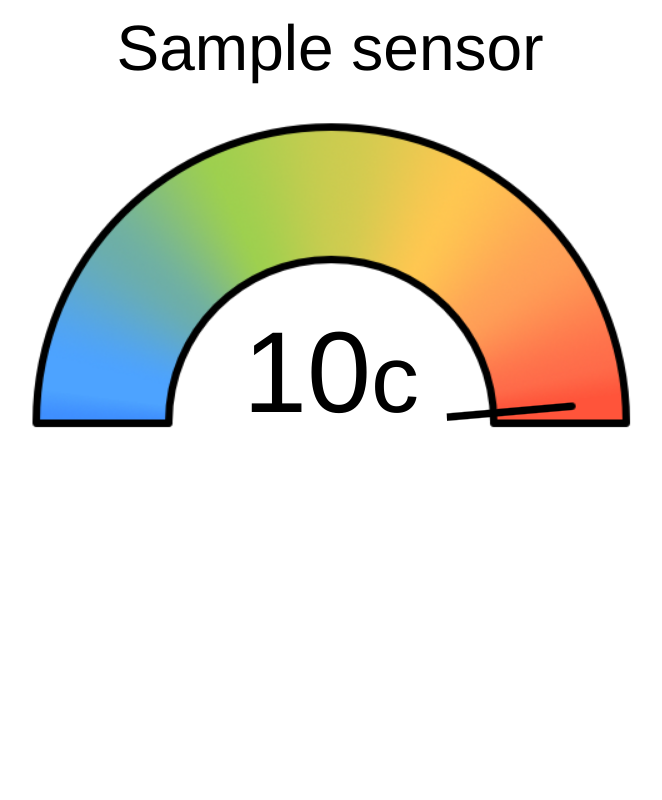
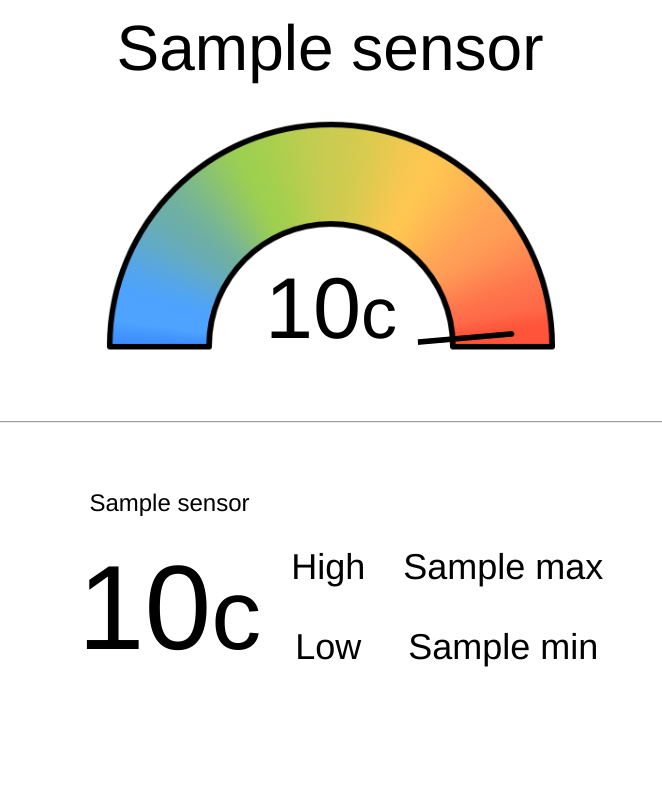
Before and after one commit to Benzoate/thermopylae, a Django app: template temperature/templates/temperature_index.html in a window 1280 px wide. Shown: the whole page, without its empty margins (310-972 px from the left). Run offline with Django 3.2, Linux system fonts and the light colour scheme; the template is opened without the code that fills it: most values are stand-ins (such as "Sample title", 1, 10 or a date in 2020).

Commit message:
switch to table view

```diff
--- a/temperature/templates/temperature_index.html
+++ b/temperature/templates/temperature_index.html
@@ -5,6 +5,7 @@
         <style type="text/css">
         body{
             font-family: 'Helvetica Neue';
+            text-align: center;
         }
         @-webkit-keyframes myfirst {
             from { -webkit-transform: rotate(-85deg);}
@@ -30,17 +31,67 @@
             -webkit-animation-iteration-count: infinite;
             -webkit-animation-direction: alternate;*/
         }
+        table{
+            text-align: center;
+            margin: 0 auto;
+            font-size: 1.5em;
+        }
+        table th{
+            font-weight: normal;
+            padding-right: 1em;
+        }
+        table td.left{
+            padding: 0 1em;
+        }
+        table h1{
+            font-size: 5em;
+        }
+        table table td{
+            padding: 0.5em 0;
+        }
+        hr{
+            margin: 4em;
+        }
         </style>
     </head>
     <body>
-        {% for sr in sensor_readings %}
-        <section style="text-align: center;margin-bottom: 8em;">
+        {% with sr=sensor_readings.0  %}
+        <section style="text-align: center;">
             <h1>{{sr.sensor.name}}</h1>
-            <section style="width: 40em; height: 20em;margin: 0 auto; background-size: cover;background-image: url('{% static "temperature_dash_back.png" %}');text-align: center; position: relative; ">
+            <section style="width: 30em; height: 15em;margin: 0 auto; background-size: cover;background-image: url('{% static "temperature_dash_back.png" %}');text-align: center; position: relative; ">
                 <section class="needle" style="-webkit-transform: rotate({{sr.angle}}deg)"></section>
-                <section style="background: white; margin-left:-1em; width: 2em; position: absolute;bottom: -2px;left: 50%; right: auto;font-size: 7.2em;font-weight:200;vertical-align: bottom; border: 1px solid; border-top-left-radius: 1em; border-top-right-radius: 1em; border-color: transparent;">{{sr.reading.value|floatformat:0}}<small>c</small></section>
+                <section style="background: white; margin-left:-1em; width: 2em; position: absolute;bottom: -2px;left: 50%; right: auto;font-size: 5.4em;font-weight:200;vertical-align: bottom; border: 1px solid; border-top-left-radius: 1em; border-top-right-radius: 1em; border-color: transparent;">{{sr.reading.value|floatformat:0}}<small>c</small></section>
             </section>
         </section>
+        {% endwith %}
+        <hr />
+        <table>
+            <tbody>
+        {% for sr in sensor_readings %}
+                <tr>
+                    <td class="left">
+                        {{sr.sensor.name}}
+                        <h1>
+                            {{sr.reading.value|floatformat:0}}<small>c</small>
+                        </h1>
+                    </td>
+                    <td>
+                        <table>
+                            <tbody>
+                                <tr>
+                                    <th>High</th>
+                                    <td>{{sr.max}}</td>
+                                </tr>
+                                <tr>
+                                    <th>Low</th>
+                                    <td>{{sr.min}}</td>
+                                </tr>
+                            </tbody>
+                        </table>
+                    </td>
+                </tr>
         {% endfor %}
+            </tbody>
+        </table>
     </body>
 </html>
--- a/temperature/views.py
+++ b/temperature/views.py
@@ -11,6 +11,9 @@ def view_all(request):
     sensors = models.Thermocouple.objects.order_by('name').all()
     sensor_readings = map(lambda x: {'sensor': x,
                                      'reading': x.latest_reading(),
+                                     'mean': x.day_mean(),
+                                     'max': x.day_max(),
+                                     'min': x.day_min(),
                                      'angle': 12}, sensors)
     context_dict = {'sensor_readings': sensor_readings}
     return render(request, 'temperature_index.html', context_dict)
```
Also changed, not shown: temperature/models.py (+15 -0 lines).
